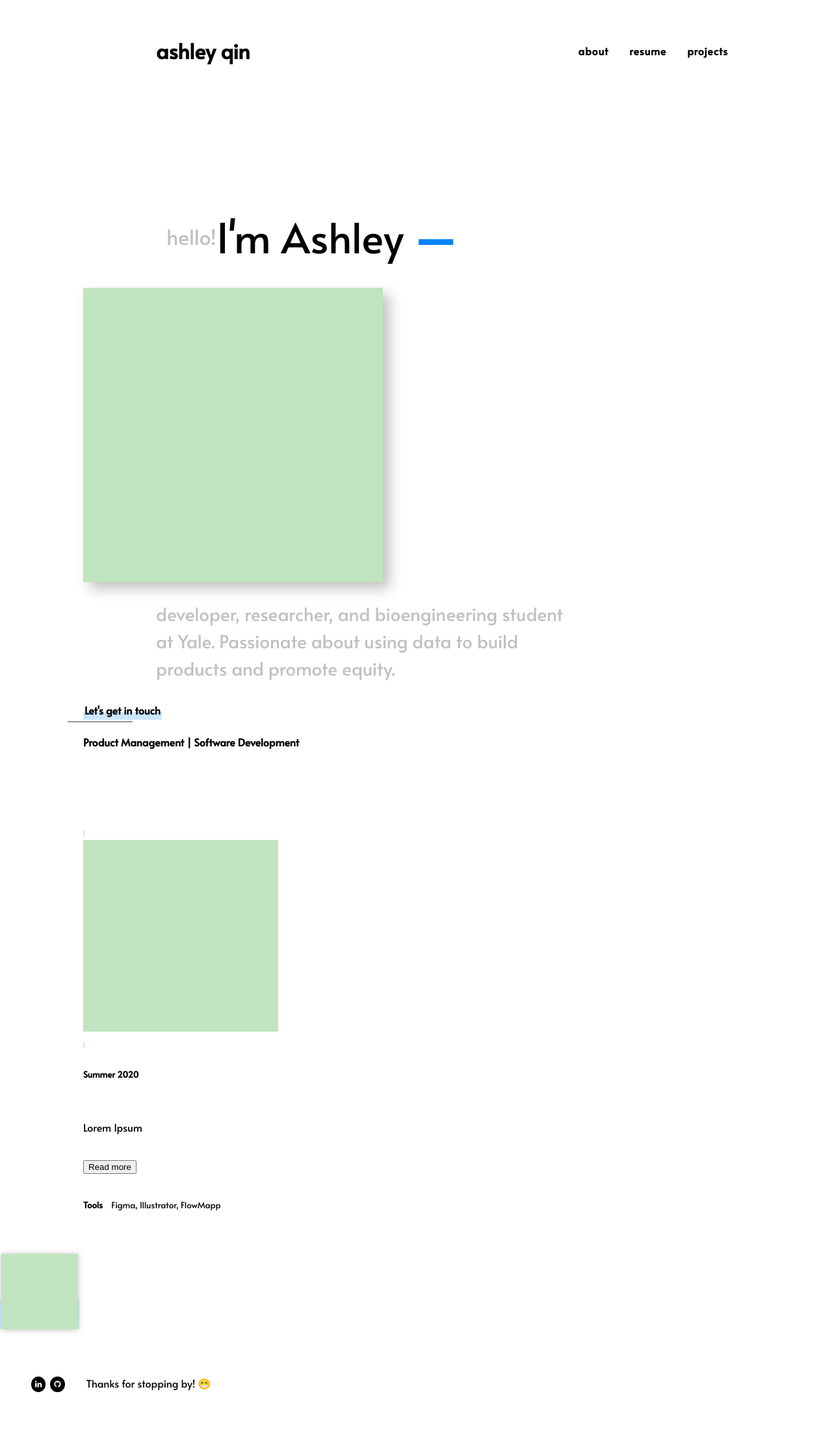
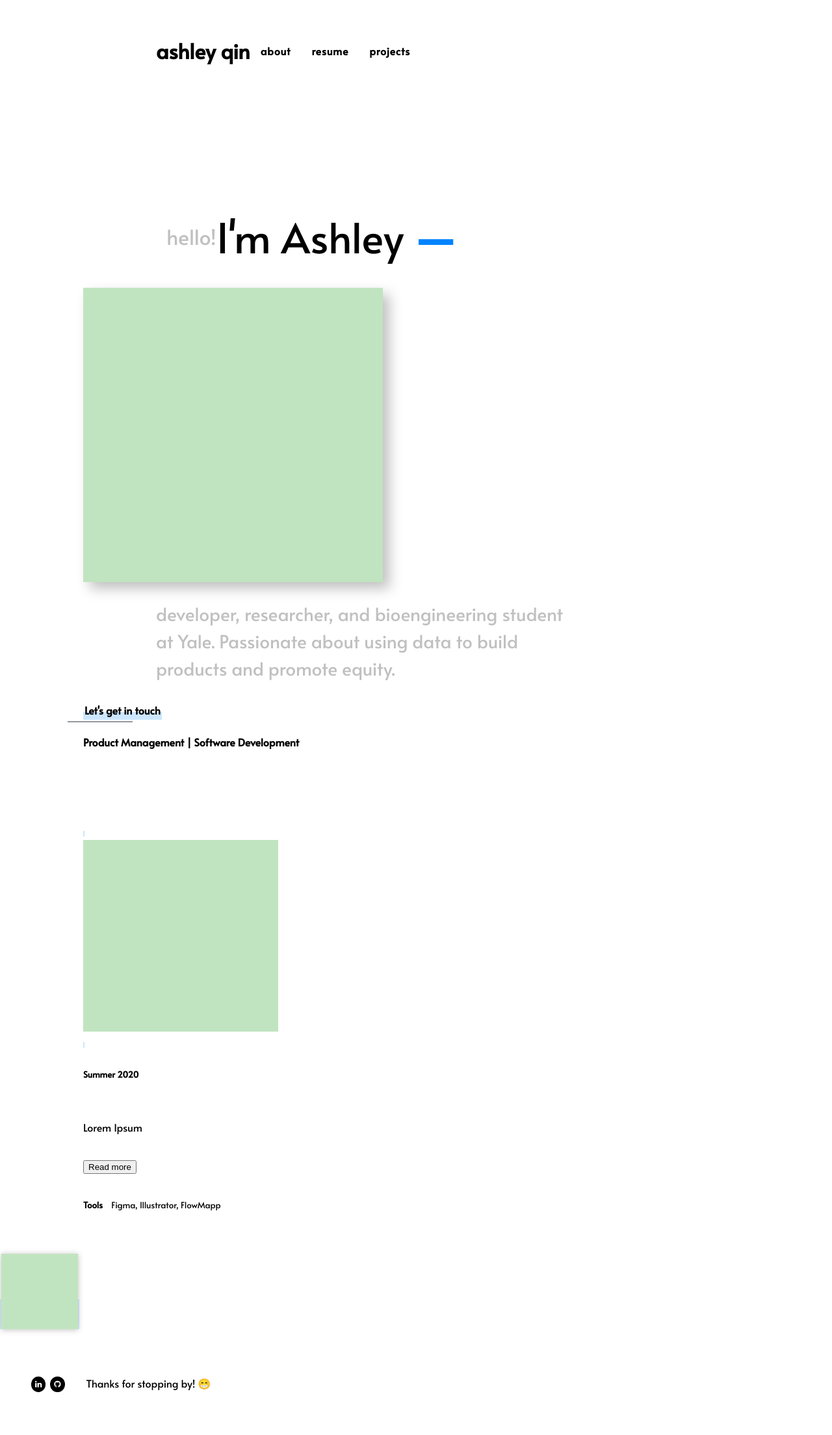
Before and after one commit to ashleyyqin/ashleyyqin.github.io, a Jekyll site: the page built from index.html, in a window 1280 px wide. Shown: the whole page at 65% size. Built offline with Jekyll 4.4.1, drawn with Linux system fonts in a browser that asks for light colours.

Commit message:
Update index.html

```diff
--- a/index.html
+++ b/index.html
@@ -3,12 +3,9 @@
 title: Home
 ---
 <div class="wide" style="display: flex;align-items: center;flex-flow: wrap; justify-content:left;">
-    <span class="home-top"></span>
-    <p>
-        <span class="home-title1">hello!</span>
-    </p>
+<!--    <span class="home-top"></span>-->
+    <span class="home-title1">hello!</span>
     <span class="home-title2">I'm Ashley
-<!--        <span style="color: #0083ff; font-weight: bold">-->
         <span class="blue" style="font-weight: bold">
             —
         </span>
--- a/styles/main.css
+++ b/styles/main.css
@@ -156,7 +156,7 @@
 nav {
     display: flex;
     z-index: 2000;
-    margin-left: auto;
+    /*margin-left: auto;*/
     justify-items: right;
     margin-right: 6em;
 }
@@ -469,10 +469,10 @@
 }
 
 .home-title1 {
+    display: block;
     margin-top: 1em;
     margin-bottom: 1em;
     margin-left: 4em;
-    display: block;
     font-weight: 400;
     font-size: 200%;
     line-height: 150%;
@@ -480,12 +480,12 @@
 }
 
 .home-title2 {
-    font-family: Alata;
+    display: block;
+    /*font-family: Alata;*/
     font-size: 400%;
     margin-top: 1em;
     margin-bottom: 1em;
     /*margin-left: 4em;*/
-    display: block;
 }
 
 .home-subtitle {
@@ -541,7 +541,7 @@
     margin-top: 4em;
     margin-right: 2em;*/
     display: flex;
-    justify-items: flex-end;
+    justify-items: right;
 }
 
 @media screen and (max-width: 768px) {
```
